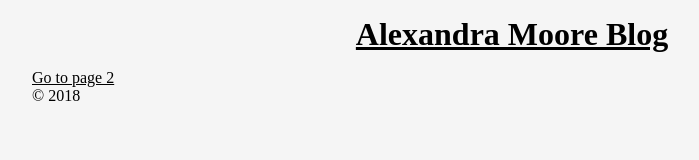
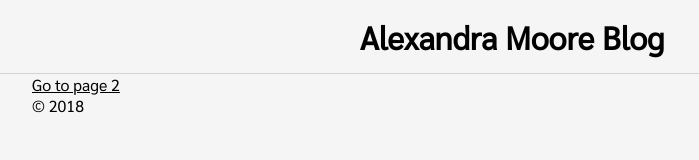
Before and after one commit to alexalala/blog, a Gatsby site: page / in a window 1280 px wide. Shown: the whole page, without its empty margins (128-827 px from the left). Built offline with nearby package versions, Linux system fonts and the light colour scheme; Gatsby itself is replaced by a stand-in of ours.

Commit message:
font family and heading border added, first example post created

```diff
--- a/src/components/layout/css-modules/header.module.css
+++ b/src/components/layout/css-modules/header.module.css
@@ -1,8 +1,13 @@
 .container {
-    text-align: center;
-    padding: 1rem;
+  text-align: center;
+  padding: 1rem;
+  border-bottom: 1px solid #d3d3d3;
 }
 
 .heading {
   margin: 0;
 }
+
+.heading a {
+  text-decoration: none;
+}
--- a/src/components/layout/layout.css
+++ b/src/components/layout/layout.css
@@ -1,6 +1,9 @@
+@import url('https://fonts.googleapis.com/css?family=Sarabun');
+
 * {
     background: #f5f5f5;
     color: black;
+    font-family: 'Sarabun', sans-serif;
 }
 html {
     height: 100%;
```
Also changed, not shown: src/pages/29-12-2018-first-post/index.md (added, +9 -0 lines).
